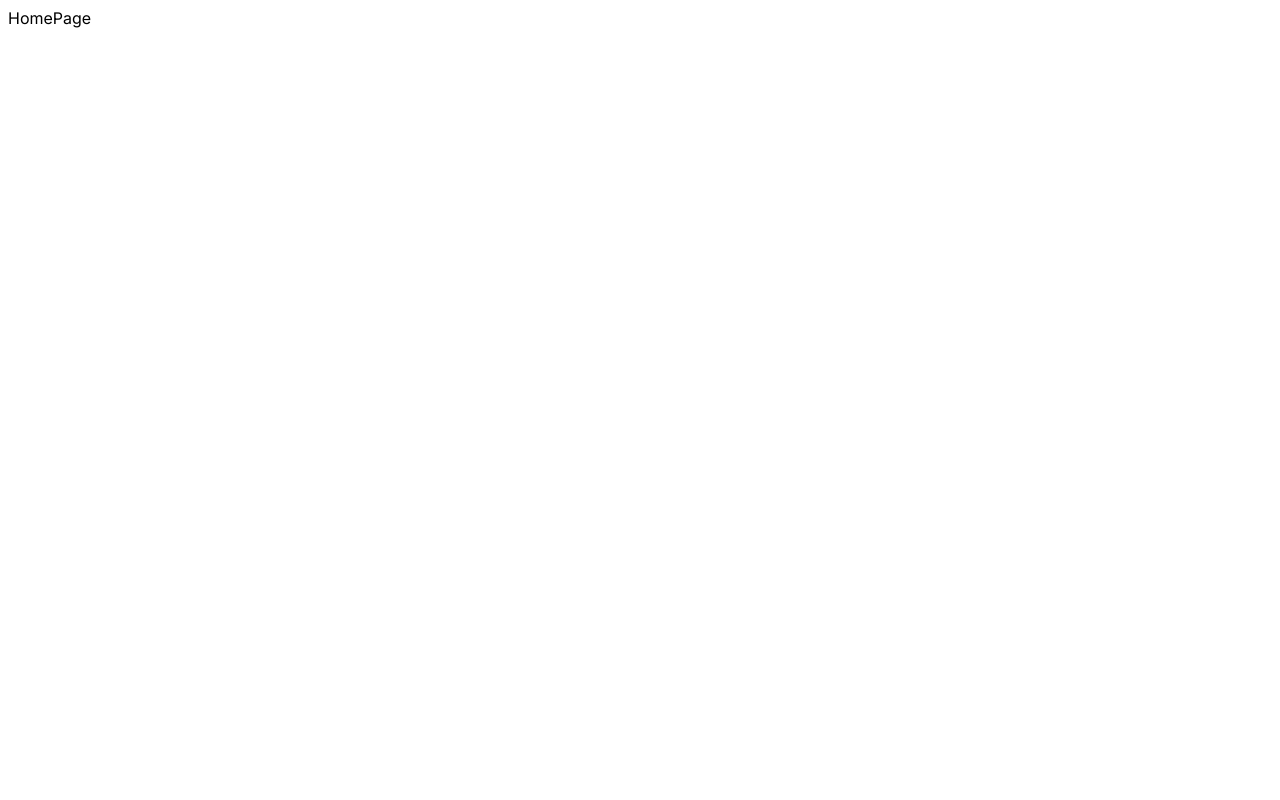
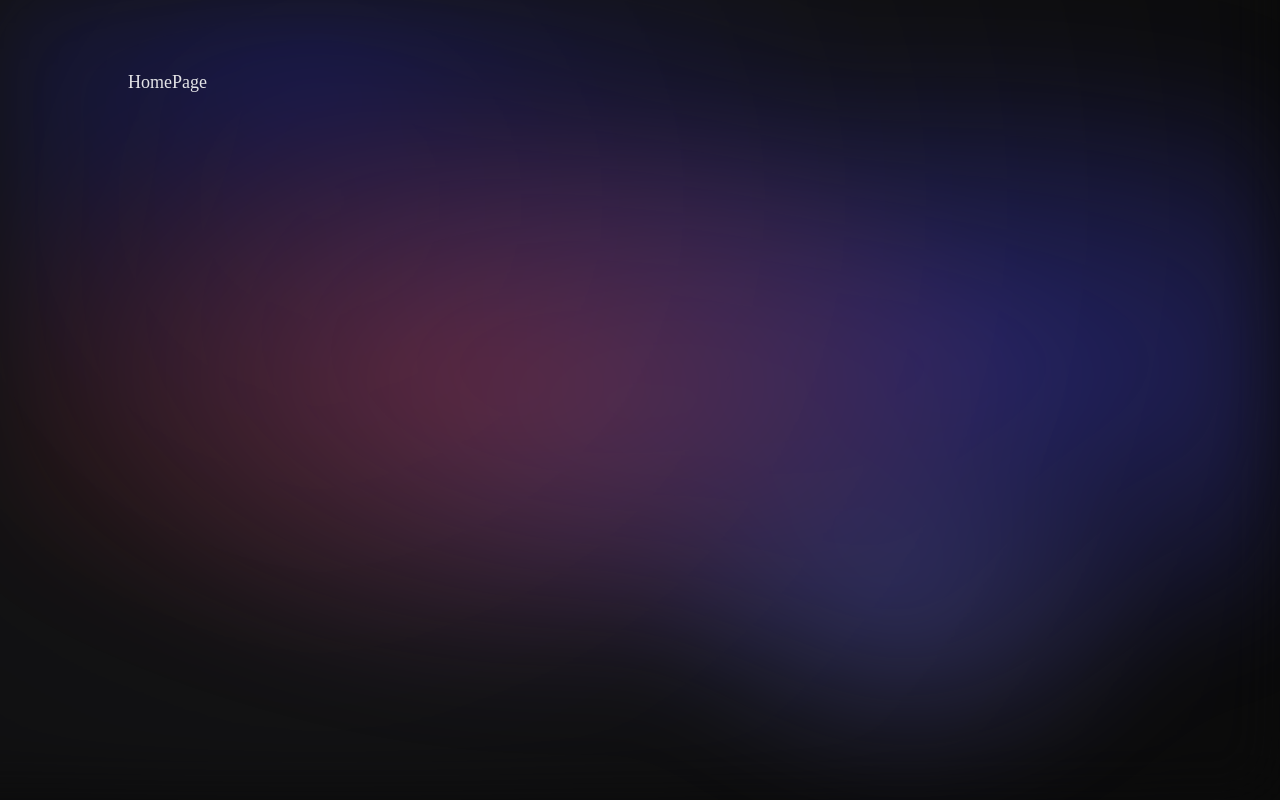
Before and after one commit to Intigam-M/imaginer, a Next.js app: page / in a window 1280 px wide. Built offline with nearby package versions, Linux system fonts and the light colour scheme.

Commit message:
Create Global, reset CSS

```diff
--- a/app/layout.js
+++ b/app/layout.js
@@ -1,11 +1,14 @@
-import { Inter } from 'next/font/google'
-
-const inter = Inter({ subsets: ['latin'] })
+import "@/styles/reset.css"
+import "@/styles/variables.css"
+import "@/styles/global.css"
 
 export default function RootLayout({ children }) {
-  return (
-    <html lang="en">
-      <body className={inter.className}>{children}</body>
-    </html>
-  )
+    return (
+        <html lang="en">
+            <body className="layout">
+                {children}
+                <div className="overlay"></div>
+            </body>
+        </html>
+    )
 }
--- /dev/null
+++ b/styles/global.css
@@ -0,0 +1,78 @@
+html {
+    scroll-behavior: smooth;
+  }
+
+  body {
+    min-height: 100vh;
+    color: var(--gray-200);
+    background-color: rgb(10, 10, 10);
+    font-size: 18px;
+  }
+
+  p {
+    line-height: 1.5;
+  }
+
+  h1,
+  h2,
+  h3,
+  h4,
+  h5,
+  h6 {
+    line-height: 1.25;
+  }
+
+  body::before {
+    z-index: -1;
+    content: "";
+    position: fixed;
+    top: -50%;
+    left: -50%;
+    bottom: 0;
+    right: 0;
+    filter: blur(30px);
+    background: radial-gradient(circle at center, var(--gray-900), var(--black));
+  }
+
+  .layout {
+    display: grid;
+    grid-template-columns: 1fr min(1024px, 90%) 1fr;
+    padding-top: calc(var(--gap-xl) * 3);
+  }
+
+  .layout > * {
+    grid-column: 2;
+  }
+
+  button {
+    transition: filter 300ms ease;
+  }
+
+  button:hover {
+    filter: brightness(1.5);
+  }
+
+  .overlay {
+    --color-gradient-1: #7d7aff80;
+    --color-gradient-2: #2121e280;
+    --color-gradient-3: #fa313180;
+    position: absolute;
+    top: 0;
+    left: 0;
+    right: 0;
+    bottom: 0;
+    background: radial-gradient(
+        at 71% 77%,
+        var(--color-gradient-1) 0,
+        transparent 21%
+      ),
+      radial-gradient(at 36% 47%, var(--color-gradient-3) 0, transparent 50%),
+      radial-gradient(at 45% 51%, var(--color-gradient-1) 0, transparent 53%),
+      radial-gradient(at 73% 44%, var(--color-gradient-2) 0, transparent 54%),
+      radial-gradient(at 24% 10%, var(--color-gradient-2) 0, transparent 40%),
+      radial-gradient(at 76% 46%, var(--color-gradient-1) 0, transparent 50%);
+
+    filter: blur(44px);
+    z-index: -1;
+    opacity: 0.5;
+  }
--- /dev/null
+++ b/styles/reset.css
@@ -0,0 +1,16 @@
+* {
+    -webkit-font-smoothing: antialiased;
+    -moz-osx-font-smoothing: grayscale;
+    margin: 0;
+    padding: 0;
+    outline: 0;
+    border: 0;
+    color: inherit;
+    font: inherit;
+    box-sizing: border-box;
+    background-color: transparent;
+  }
+
+  button {
+    cursor: pointer;
+  }
--- /dev/null
+++ b/styles/variables.css
@@ -0,0 +1,44 @@
+:root {
+    --white: #fff;
+    --gray-100: rgb(244 244 245);
+    --gray-200: rgb(228 228 231);
+    --gray-300: rgb(212 212 216);
+    --gray-400: rgb(161 161 170);
+    --gray-500: rgb(113 113 122);
+    --gray-600: rgb(82 82 91);
+    --gray-700: rgb(63 63 70);
+    --gray-800: rgb(39 39 42);
+    --gray-900: rgb(24 24 27);
+    --black-light: rgb(20, 20, 20);
+    --black: rgb(10, 10, 10);
+    --primary: rgb(0 122 255);
+    --danger: rgb(228, 44, 35);
+
+    --black-opaque: rgb(10, 10, 10, 0.5);
+    --gray-800-opaque: rgba(39 39 42, 0.5);
+    --black-light-opaque: rgba(20, 20, 20, 0.5);
+
+    --font-size-xs: 12px;
+    --font-size-s: 14px;
+    --font-size-m: 16px;
+    --font-size-l: 24px;
+    --font-size-xl: 32px;
+    --font-size-2xl: 48px;
+    --font-size-3xl: 64px;
+
+    --gap-xl: 24px;
+    --gap-l: 16px;
+    --gap-m: 12px;
+    --gap-s: 8px;
+    --gap-xs: 4px;
+
+    --radius-xl: 24px;
+    --radius-l: 16px;
+    --radius-m: 12px;
+    --radius-s: 8px;
+    --radius-xs: 4px;
+
+    --shadow-xl: 0 0 30px 0;
+    --shadow-m: 0 0 20px 0;
+    --shadow-s: 0 0 10px 0;
+  }
```
